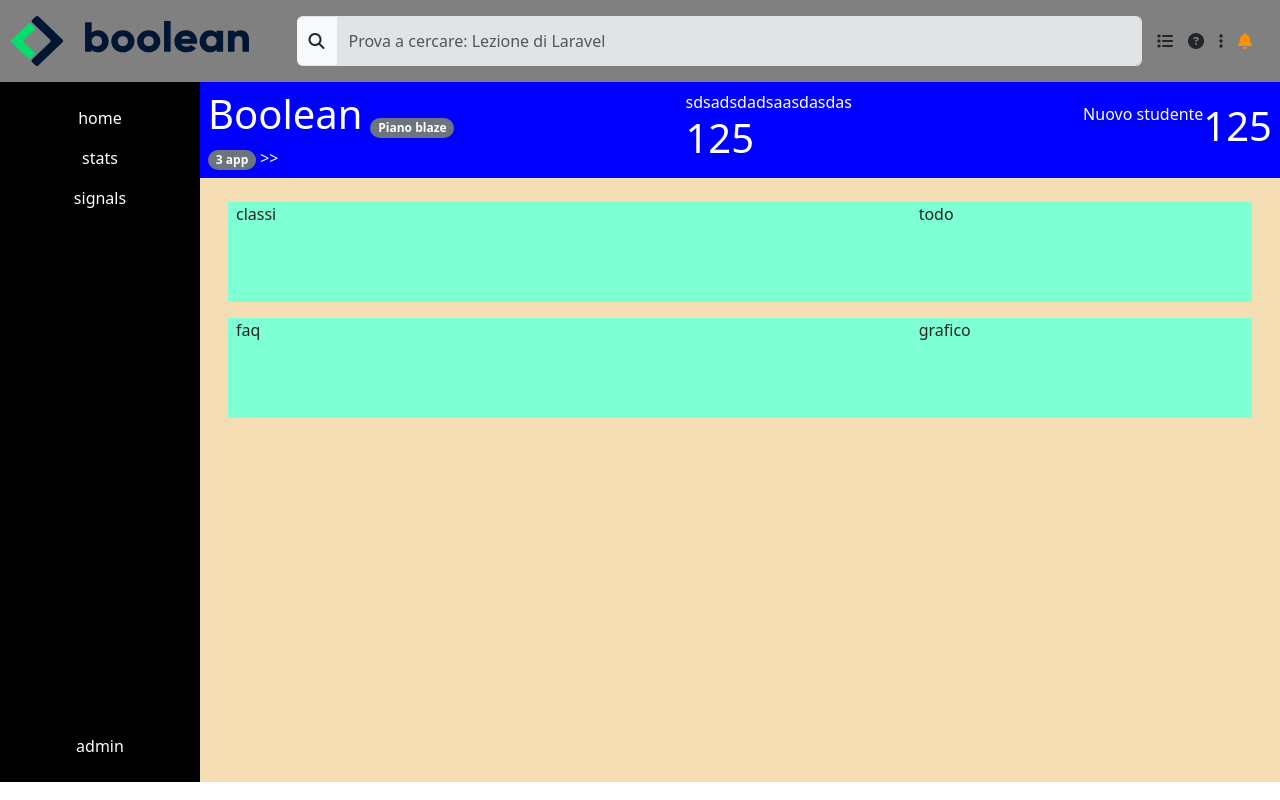
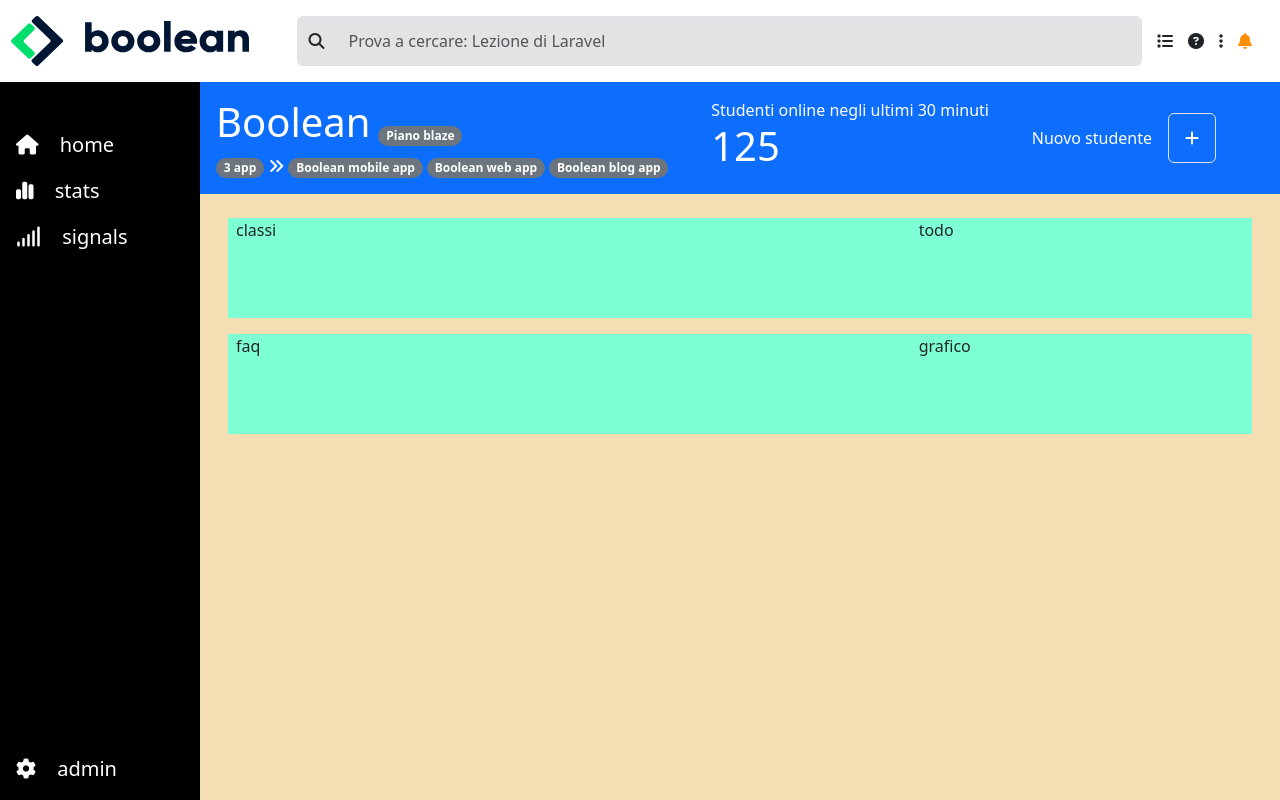
Before and after one commit to AntoninoCucuzza/html-css-bootstrap-dashboard, a plain HTML site: page index.html in a window 1280 px wide. Drawn offline with nearby package versions, Linux system fonts and the light colour scheme.

Commit message:
Add sidebar

```diff
--- a/assets/css/style.css
+++ b/assets/css/style.css
@@ -1,21 +1,7 @@
 
 
 
-
-
-
-
-
-
-
-
-
-
-
-
-
-
-
+/* #region debug */
 
 .debug #site_header{
 
@@ -46,7 +32,7 @@
 
 @media screen and (min-width:992px) {
     .debug .sidebar{
-        height: calc(100vh - 100px);
+        height: calc(100vh - 82px);
         width: 200px;
     }
     .debug .banner{
@@ -60,3 +46,5 @@
         width: calc(100vw - 200px);
     }
 }
+
+/* #endregion debug */
--- a/index.html
+++ b/index.html
@@ -17,28 +17,28 @@
     </head>
     <body class="debug">
 
-        <header id="site_header">
+        <header id="site_header" class="bg-white">
             <div class="container-fluid">
                 <div class="input-group py-3 ">
 
                     <img class="d-xl-none"src="./assets/img/mobile-logo.png" alt="" height="50px">
                     <img class="d-none d-xl-block" src="./assets/img/logo.svg" alt="" height="50px">
 
-                    <span class="input-group-text border-start-0 ms-5 rounded-start" id="basic-addon1">
+                    <span class="input-group-text border-start-0 ms-5 rounded-start bg-secondary-subtle" id="basic-addon1">
                         <i class="fa-solid fa-magnifying-glass"></i>
                     </span>
 
                     <input type="text" class="form-control border-start-0  rounded-end bg-secondary-subtle me-3" placeholder="Prova a cercare: Lezione di Laravel" aria-label="Username" aria-describedby="basic-addon1">
 
-                    <span class="align-self-center me-3">
+                    <span class="align-self-center me-3 d-none d-lg-block">
                         <i class="fa-solid fa-list"></i>
                     </span>
 
-                    <span class="align-self-center me-3">
+                    <span class="align-self-center me-3 d-none d-lg-block">
                         <i class="fa-solid fa-circle-question"></i>
                     </span>
 
-                    <span class="align-self-center me-3">
+                    <span class="align-self-center me-3 d-none d-lg-block">
                         <i class="fa-solid fa-ellipsis-vertical"></i>
                     </span>
 
@@ -54,20 +54,40 @@
 
         <main id="site_main">
             <div class="wrapper d-flex">
-                <div class="sidebar p-4">
+                <div class="sidebar  ">
 
-                    <div class="d-flex flex-column align-items-center text-white h-100">
-                        <div class="pb-3">home</div>
-                        <div class="pb-3">stats</div>
-                        <div class="pb-3">signals</div>
-                        <div class="mt-auto">admin</div>
+                    <div class="d-flex flex-column text-white align-items-center align-items-lg-start px-lg-3 pb-3   h-100">
+                        <div class="pb-3 fs-5 mt-5">
+                            <i class="fa-solid fa-house me-lg-3 " style="color: #ffffff;"></i>
+                            <span class="d-none d-lg-inline-block">home</span>
+
+
+                        </div>
+
+                        <div class="pb-3 fs-5">
+                            <i class="fa-solid fa-chart-simple me-lg-3 " style="color: #ffffff;"></i>
+                            <span class="d-none d-lg-inline-block">stats</span>
+
+                        </div>
+                        <div class="pb-3 fs-5">
+                            <i class="fa-solid fa-signal me-lg-3" style="color: #ffffff;"></i>
+                            <span class="d-none d-lg-inline-block">signals</span>
+
+                        </div>
+
+                        <div class="mt-auto fs-5">
+                            <i class="fa-solid fa-gear me-lg-3" style="color: #ffffff;"></i>
+                            <span class="d-none d-lg-inline-block">admin</span>
+
+                        </div>
+
                     </div>
 
                 </div>
 
                 <div class="wrapper d-flex flex-column">
 
-                    <div class="banner text-white p-2 d-flex flex-column flex-md-row justify-content-between align-items-md-center">
+                    <div class="banner text-white p-3 d-flex flex-column flex-md-row justify-content-between align-items-md-center bg-primary">
 
                             <div class="d-flex flex-column order-1 order-md-0">
 
@@ -79,31 +99,29 @@
 
                                 <div class="wrapper">
                                     <span class="badge rounded-pill text-bg-secondary">3 app</span>
-                                    <span> >> </span>
-                                    <span class="badge rounded-pill text-bg-secondary d-xl-none">+</span>
-                                    <span class="badge rounded-pill text-bg-secondary d-none d-xl-i">Secondary</span>
-                                    <span class="badge rounded-pill text-bg-secondary d-none d-xl-i">Secondary</span>
-                                    <span class="badge rounded-pill text-bg-secondary d-none d-xl-i">Secondary</span>
+                                    <span> <i class="fa-solid fa-angles-right" style="color: #ffffff;"></i> </span>
+                                    <span class="badge rounded-pill text-bg-secondary d-none d-xl-none d-md-inline-block">+</span>
+                                    <span class="badge rounded-pill text-bg-secondary d-md-none d-xl-inline-block">Boolean mobile app</span>
+                                    <span class="badge rounded-pill text-bg-secondary d-md-none d-xl-inline-block">Boolean web app</span>
+                                    <span class="badge rounded-pill text-bg-secondary d-md-none d-xl-inline-block">Boolean blog app</span>
 
                                 </div>
                             </div>
 
-                            <div class="d-flex flex-column order-2 order-md-1">
+                            <div class="d-flex flex-column order-2 order-md-1 mb-3 mb-md-0">
 
                                 <div class="wrapper ">
-                                    <span>sdsadsdadsaasdasdas</span>
+                                    <span>Studenti online negli ultimi 30 minuti</span>
+                                    <h1>125</h1>
                                 </div>
 
-                                <div class="wrapper">
-                                   <h1>125</h1>
-                                </div>
                             </div>
 
-                            <div class="d-flex flex-column order-0 order-md-2">
+                            <div class="d-flex flex-column order-0 order-md-2 mt-3 mt-md-0">
 
-                                <div class="wrapper d-flex ">
-                                    <span>Nuovo studente</span>
-                                    <h1>125</h1>
+                                <div class="wrapper d-flex align-items-center">
+                                    <span class="me-3">Nuovo studente</span>
+                                    <i class="fa-solid fa-plus p-3 border rounded me-5" style="color: #ffffff;"></i>
                                 </div>
 
                             </div>
```
